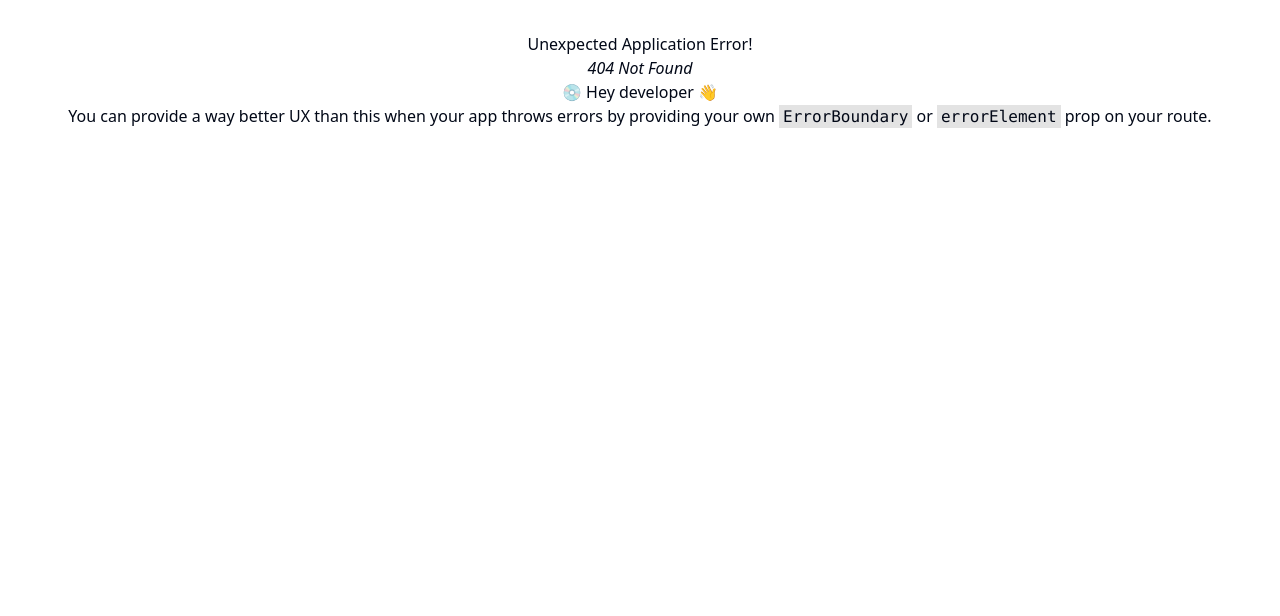
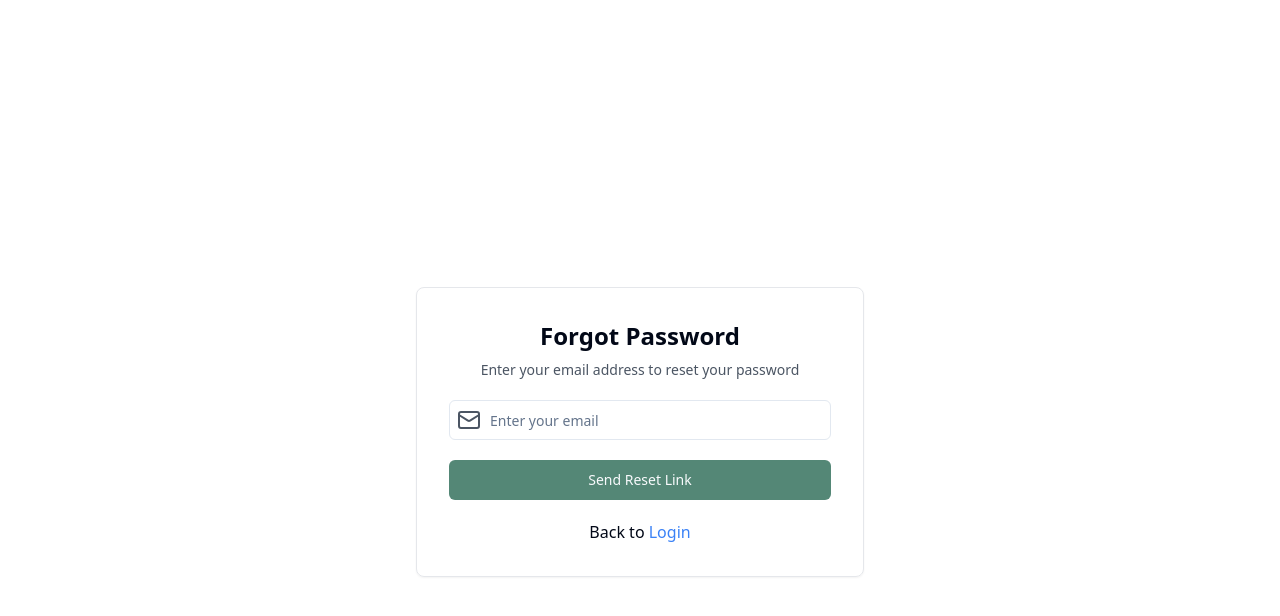
Before and after one commit to Vermasaiyam/Feasto, a React (Vite) app in the folder frontend/: page /forgot-password in a window 1280 px wide. Before the commit this address had no page. Shown: the top 616 px of the page. Built offline with nearby package versions, Linux system fonts and the light colour scheme.

Commit message:
forgot password page

```diff
--- a/frontend/src/App.tsx
+++ b/frontend/src/App.tsx
@@ -3,6 +3,7 @@ import Login from './auth/Login'
 import {createBrowserRouter, RouterProvider} from "react-router-dom"
 import MainLayout from './MainLayout'
 import Signup from './auth/Signup'
+import ForgotPassword from './auth/ForgotPassword'
 
 const appRouter = createBrowserRouter([
   {
@@ -22,6 +23,10 @@ const appRouter = createBrowserRouter([
     path: '/signup',
     element: <Signup/>
   },
+  {
+    path: '/forgot-password',
+    element: <ForgotPassword/>
+  },
 ])
 
 function App() {
--- /dev/null
+++ b/frontend/src/auth/ForgotPassword.tsx
@@ -0,0 +1,45 @@
+import { Button } from "@/components/ui/button"
+import { Input } from "@/components/ui/input"
+import { Loader2, Mail } from "lucide-react"
+import { useState } from "react";
+import { Link } from "react-router-dom";
+
+
+const ForgotPassword = () => {
+    const [email, setEmail] = useState<string>("");
+    const loading =  false;
+
+    return (
+        <div className="flex items-center justify-center min-h-screen w-full">
+            <form className="flex flex-col gap-5 md:p-8 w-full max-w-md rounded-lg mx-4 md:border border-gray-200 mx-4 shadow-sm">
+                <div className="text-center">
+                    <h1 className="font-extrabold text-2xl mb-2">Forgot Password</h1>
+                    <p className="text-sm text-gray-600">Enter your email address to reset your password</p>
+                </div>
+                <div className="relative w-full">
+                    <Input
+                        type="text"
+                        value={email}
+                        onChange={(e) => setEmail(e.target.value)}
+                        placeholder="Enter your email"
+                        className="pl-10"
+                    />
+                    <Mail className="absolute inset-y-2 left-2 text-gray-600 pointer-events-none" />
+                </div>
+                {
+                    loading ? (
+                        <Button disabled className="bg-green hover:bg-hoverGreen"><Loader2 className="mr-2 h-4 w-4 animate-spin" /> Please wait</Button>
+                    ) : (
+                        <Button className="bg-green hover:bg-hoverGreen">Send Reset Link</Button>
+                    )
+                }
+                <span className="text-center">
+                    Back to{" "}
+                    <Link to="/login" className="text-blue-500">Login</Link>
+                </span>
+            </form>
+        </div>
+    )
+}
+
+export default ForgotPassword
```
